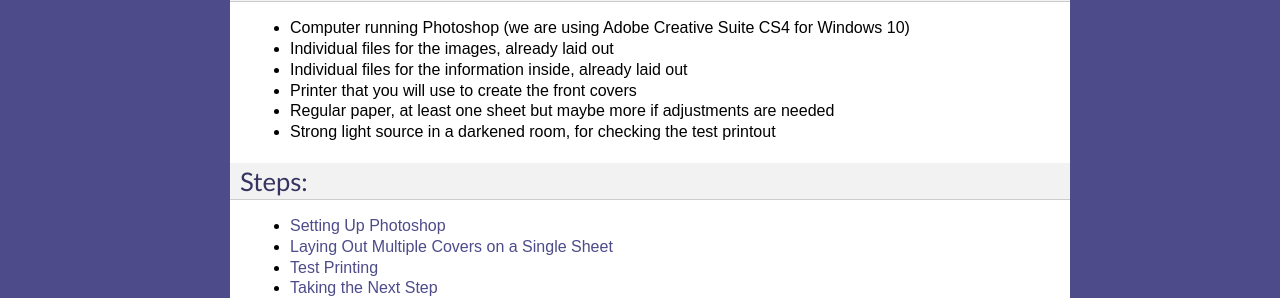
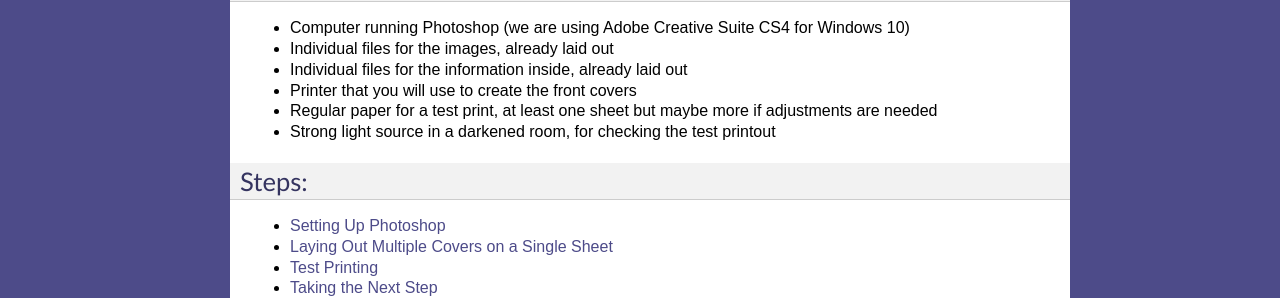
Before and after one commit to loiskilberg/FinalProject, a Sphinx documentation site: the page built from source/index.rst, in a window 1280 px wide and 900 px high, scrolled down 778 px. Shown: the part 493-791 px from the top of the window. Built offline with Sphinx 7.4.7, drawn with Linux system fonts in a browser that asks for light colours.

Commit message:
explain that paper is for a test print

```diff
--- a/source/index.rst
+++ b/source/index.rst
@@ -44,7 +44,7 @@ Requirements
 * Individual files for the images, already laid out
 * Individual files for the information inside, already laid out
 * Printer that you will use to create the front covers
-* Regular paper, at least one sheet but maybe more if adjustments are needed
+* Regular paper for a test print, at least one sheet but maybe more if adjustments are needed
 * Strong light source in a darkened room, for checking the test printout
 
 Steps:
```
